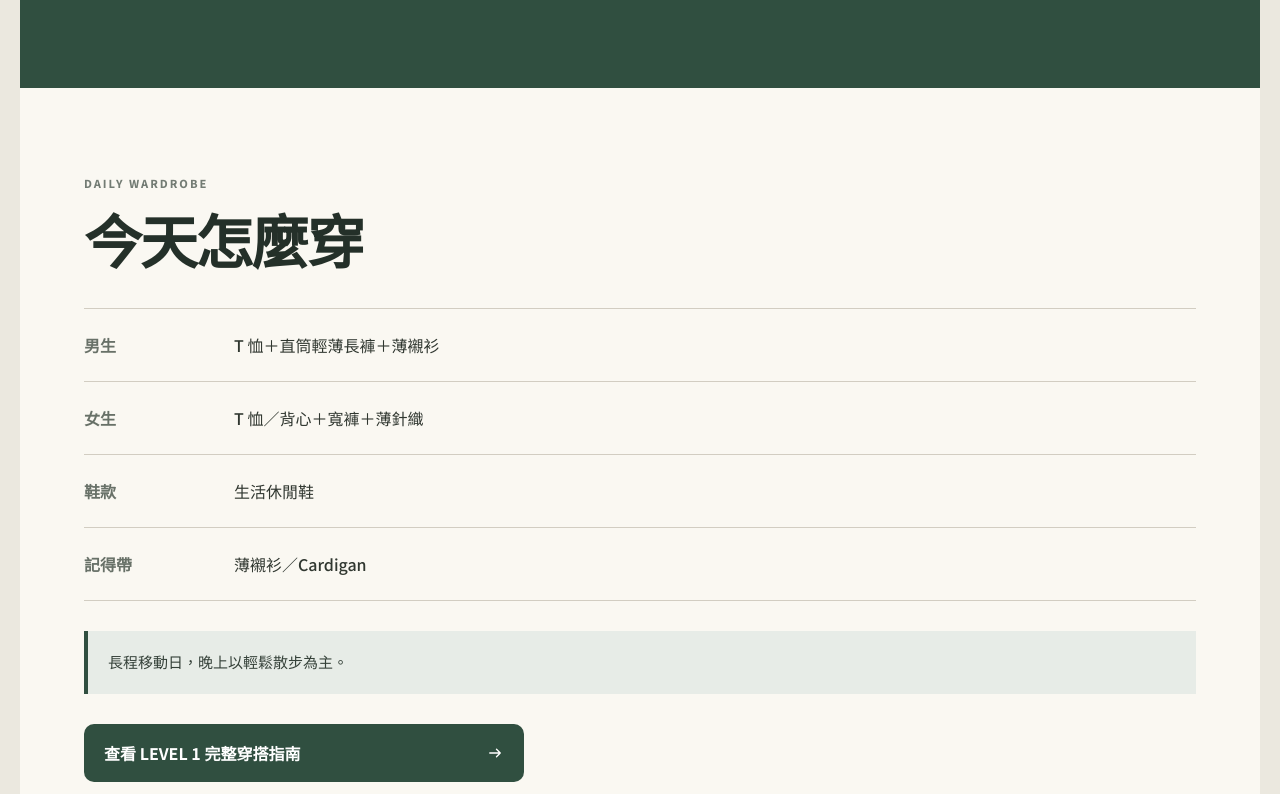
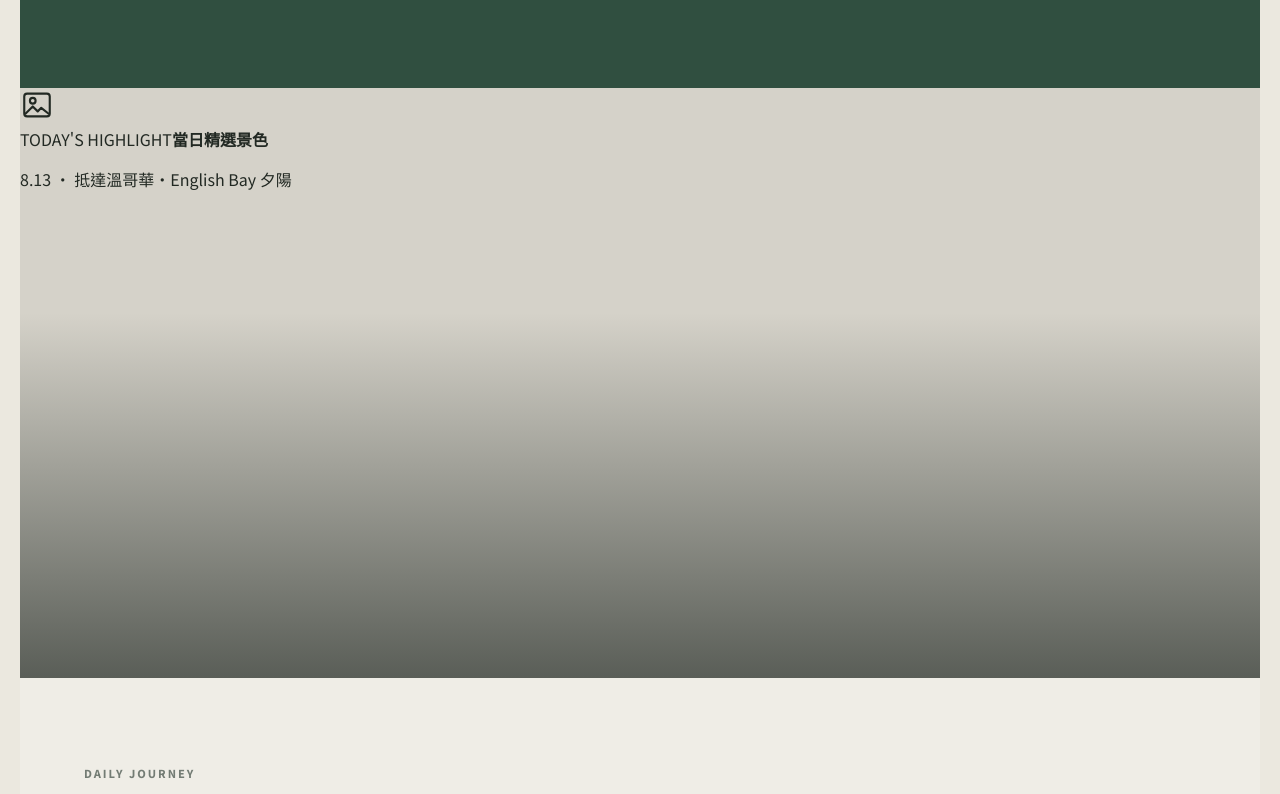
Before and after one commit to spotifyaegeus-boop/Travelwith77, a Next.js app: page / in a window 1280 px wide. Shown: the part 846-1640 px from the top of the page. Built offline with nearby package versions, Linux system fonts and the light colour scheme.

Commit message:
Update v.3.5 TravelApp.tsx

```diff
--- a/components/TravelApp.tsx
+++ b/components/TravelApp.tsx
@@ -75,6 +75,16 @@ function BackIcon() {
   );
 }
 
+function ImageIcon() {
+  return (
+    <svg width="34" height="34" viewBox="0 0 24 24" fill="none" aria-hidden="true">
+      <rect x="3" y="4" width="18" height="16" rx="2" stroke="currentColor" strokeWidth="1.5" />
+      <circle cx="9" cy="9" r="2" stroke="currentColor" strokeWidth="1.5" />
+      <path d="m4 18 5-5 3.5 3.5L15 14l5 4" stroke="currentColor" strokeWidth="1.5" strokeLinecap="round" strokeLinejoin="round" />
+    </svg>
+  );
+}
+
 /* =========================================================
    DATE HELPERS
 ========================================================= */
@@ -124,14 +134,16 @@ function getDateInTimeZone(timeZone: string) {
 }
 
 /*
-  8/13–8/15 Vancouver
-  8/16–8/18 Yellowknife
-  8/19–8/26 Alberta
-  8/27–8/28 Vancouver
+  旅行日期邏輯：
 
-  8/13 前：固定 8/13
-  旅行中：加拿大當地日期
-  8/28 後：固定 8/28
+  08/13–08/15 Vancouver
+  08/16–08/18 Yellowknife
+  08/19–08/26 Alberta
+  08/27–08/28 Vancouver
+
+  08/13 前 → 固定顯示 08/13
+  旅行期間 → 加拿大當地日期
+  08/28 後 → 固定顯示 08/28
 */
 
 function getTripTodayDate() {
@@ -161,10 +173,6 @@ function getTripTodayDate() {
     return vancouverDate;
   }
 
-  if (mountainNumber >= 20260816 && mountainNumber <= 20260826) {
-    return mountainDate;
-  }
-
   return vancouverDate;
 }
 
@@ -187,6 +195,7 @@ const levelGuides = {
     shoes: '舒適步行鞋、運動鞋',
     bring: '墨鏡、防曬、帽子、薄外套',
   },
+
   2: {
     title: '薄外層',
     temperature: '15–20°C',
@@ -201,6 +210,7 @@ const levelGuides = {
     shoes: '運動鞋、舒適步行鞋',
     bring: '薄外套、墨鏡、帽子',
   },
+
   3: {
     title: '保暖＋防風',
     temperature: '10–15°C',
@@ -215,6 +225,7 @@ const levelGuides = {
     shoes: '抓地力較好的步行鞋或健行鞋',
     bring: '防風外套、薄羽絨或刷毛中層',
   },
+
   4: {
     title: '羽絨分層',
     temperature: '5–10°C',
@@ -229,6 +240,7 @@ const levelGuides = {
     shoes: '健行鞋、防滑步行鞋',
     bring: '羽絨、Shell、薄帽、保暖配件',
   },
+
   5: {
     title: '高山禦寒',
     temperature: '0–5°C／高山強風',
@@ -248,6 +260,7 @@ const levelGuides = {
 function safeLevel(level: number): 1 | 2 | 3 | 4 | 5 {
   if (level <= 1) return 1;
   if (level >= 5) return 5;
+
   return Math.round(level) as 1 | 2 | 3 | 4 | 5;
 }
 
@@ -283,10 +296,14 @@ const packingItems = [
 ];
 
 /* =========================================================
-   MAIN
+   MAIN APP
 ========================================================= */
 
-export default function TravelApp({ days }: { days: TravelDay[] }) {
+export default function TravelApp({
+  days,
+}: {
+  days: TravelDay[];
+}) {
   const publishedDays = useMemo(
     () => days.filter((day) => day.published !== false),
     [days]
@@ -299,7 +316,8 @@ export default function TravelApp({ days }: { days: TravelDay[] }) {
 
   const [page, setPage] = useState<PageName>('today');
 
-  const [todayView, setTodayView] = useState<DayView>('detail');
+  const [todayView, setTodayView] =
+    useState<DayView>('detail');
 
   const [overviewView, setOverviewView] =
     useState<OverviewView>('list');
@@ -307,7 +325,8 @@ export default function TravelApp({ days }: { days: TravelDay[] }) {
   const [overviewDayView, setOverviewDayView] =
     useState<DayView>('detail');
 
-  const [overviewDate, setOverviewDate] = useState('');
+  const [overviewDate, setOverviewDate] =
+    useState('');
 
   const [overviewChapter, setOverviewChapter] =
     useState('全部');
@@ -319,12 +338,14 @@ export default function TravelApp({ days }: { days: TravelDay[] }) {
 
   const todayDay =
     publishedDays.find(
-      (day) => normalizeDate(day.date) === normalizeDate(todayDate)
+      (day) =>
+        normalizeDate(day.date) === normalizeDate(todayDate)
     ) || publishedDays[0];
 
   const overviewDay =
-    publishedDays.find((day) => day.date === overviewDate) ||
-    publishedDays[0];
+    publishedDays.find(
+      (day) => day.date === overviewDate
+    ) || publishedDays[0];
 
   const overviewDays = useMemo(() => {
     if (overviewChapter === '全部') {
@@ -430,7 +451,7 @@ export default function TravelApp({ days }: { days: TravelDay[] }) {
         <section className="contentPage">
           <p className="eyebrow">CANADA 2026</p>
           <h2>目前沒有可顯示的行程</h2>
-          <p>請確認行程資料至少有一天設定為發布。</p>
+          <p>請確認至少有一天行程設定為發布。</p>
         </section>
       </main>
     );
@@ -442,7 +463,9 @@ export default function TravelApp({ days }: { days: TravelDay[] }) {
 
       {/* TODAY */}
 
-      {page === 'today' && todayDay && todayView === 'detail' && (
+      {page === 'today' &&
+        todayDay &&
+        todayView === 'detail' && (
           <DayDetail
             day={todayDay}
             mode="today"
@@ -450,7 +473,9 @@ export default function TravelApp({ days }: { days: TravelDay[] }) {
           />
         )}
 
-      {page === 'today' && todayDay && todayView === 'level' && (
+      {page === 'today' &&
+        todayDay &&
+        todayView === 'level' && (
           <LevelGuidePage
             day={todayDay}
             onBack={closeTodayLevel}
@@ -458,9 +483,10 @@ export default function TravelApp({ days }: { days: TravelDay[] }) {
           />
         )}
 
-      {/* OVERVIEW LIST */}
+      {/* OVERVIEW */}
 
-      {page === 'overview' && overviewView === 'list' && (
+      {page === 'overview' &&
+        overviewView === 'list' && (
           <OverviewPage
             days={overviewDays}
             chapters={chapters}
@@ -470,15 +496,16 @@ export default function TravelApp({ days }: { days: TravelDay[] }) {
           />
         )}
 
-      {/* OVERVIEW DETAIL */}
-
       {page === 'overview' &&
         overviewView === 'detail' &&
         overviewDay &&
         overviewDayView === 'detail' && (
           <div>
             <div className="subPageHeader">
-              <button className="backButton" onClick={backToOverview}>
+              <button
+                className="backButton"
+                onClick={backToOverview}
+              >
                 <BackIcon />
                 返回行程總覽
               </button>
@@ -491,8 +518,6 @@ export default function TravelApp({ days }: { days: TravelDay[] }) {
             />
           </div>
         )}
-
-      {/* OVERVIEW LEVEL GUIDE */}
 
       {page === 'overview' &&
         overviewView === 'detail' &&
@@ -520,12 +545,17 @@ export default function TravelApp({ days }: { days: TravelDay[] }) {
 
       {/* NAV */}
 
-      <nav className="bottomNav" aria-label="主要導覽">
+      <nav
+        className="bottomNav"
+        aria-label="主要導覽"
+      >
         {navItems.map((item) => (
           <a
             key={item.id}
             href={`#${item.id}`}
-            className={page === item.id ? 'active' : ''}
+            className={
+              page === item.id ? 'active' : ''
+            }
             onClick={(event) => {
               event.preventDefault();
               switchPage(item.id);
@@ -559,6 +589,16 @@ function SiteHeader() {
 
 /* =========================================================
    DAY DETAIL
+
+   新結構：
+
+   1. 日期 / 主題
+   2. LEVEL 穿搭入口
+   3. 天氣
+   4. HERO
+   5. 行程
+
+   DAILY WARDROBE 已完全移除
 ========================================================= */
 
 function DayDetail({
@@ -572,6 +612,9 @@ function DayDetail({
 }) {
   return (
     <div className="todayPage">
+
+      {/* HERO INFO */}
+
       <section className="todayHero">
         <p className="dateLabel">
           {formatDate(day.date)} ・ {getWeekday(day.date)}
@@ -579,19 +622,29 @@ function DayDetail({
 
         <h1>{day.title}</h1>
 
-        <p className="chapterLabel">{day.chapter}</p>
+        <p className="chapterLabel">
+          {day.chapter}
+        </p>
 
-        <button className="levelButton" onClick={onOpenLevel}>
+        {/* 穿搭唯一入口 */}
+
+        <button
+          className="levelButton"
+          onClick={onOpenLevel}
+        >
           <div>
             <span>建議穿著</span>
 
             <strong>
-              LEVEL {safeLevel(day.level)}｜{levelName(day.level)}
+              LEVEL {safeLevel(day.level)}
+              ｜{levelName(day.level)}
             </strong>
           </div>
 
           <ArrowIcon />
         </button>
+
+        {/* WEATHER */}
 
         <div className="weatherGrid">
           <div>
@@ -605,83 +658,82 @@ function DayDetail({
           </div>
         </div>
 
-        <p className="weatherText">{day.weather}</p>
+        <p className="weatherText">
+          {day.weather}
+        </p>
       </section>
 
-      {day.heroImage && (
+      {/* =====================================================
+          DAILY HERO IMAGE
+
+          有 heroImage → 顯示圖片
+          沒有 heroImage → 保留完整 Hero 位置
+      ===================================================== */}
+
       <figure className="destinationHero">
+        {day.heroImage ? (
+          <>
             <img
               src={day.heroImage}
-            alt={`${day.title} 精選旅遊景色`}
+              alt={`${day.title} 當日精選景色`}
             />
 
             <figcaption>
               <span>
                 {mode === 'today'
-                ? "TODAY'S DESTINATION"
-                : 'DESTINATION'}
+                  ? "TODAY'S HIGHLIGHT"
+                  : 'DAY HIGHLIGHT'}
               </span>
 
               <strong>{day.title}</strong>
             </figcaption>
-        </figure>
-      )}
-
-      <section className="todayOutfit">
-        <p className="eyebrow">DAILY WARDROBE</p>
-        <h2>今天怎麼穿</h2>
-
-        <div className="outfitRows">
-          <div>
-            <b>男生</b>
-            <span>{day.maleOutfit}</span>
-          </div>
+          </>
+        ) : (
+          <div className="heroPlaceholder">
+            <ImageIcon />
 
             <div>
-            <b>女生</b>
-            <span>{day.femaleOutfit}</span>
-          </div>
+              <span>TODAY'S HIGHLIGHT</span>
 
-          <div>
-            <b>鞋款</b>
-            <span>{day.shoes}</span>
-          </div>
+              <strong>
+                當日精選景色
+              </strong>
 
-          <div>
-            <b>記得帶</b>
-            <span>{day.outerLayer}</span>
+              <p>
+                {formatDate(day.date)} ・ {day.title}
+              </p>
             </div>
           </div>
+        )}
+      </figure>
 
-        {day.notice && (
-          <p className="notice">{day.notice}</p>
-        )}
-
-        <button className="primaryButton" onClick={onOpenLevel}>
-          <span>
-            查看 LEVEL {safeLevel(day.level)} 完整穿搭指南
-          </span>
-          <ArrowIcon />
-        </button>
-      </section>
+      {/* DAILY JOURNEY */}
 
       <section className="routeSection">
-        <p className="eyebrow">DAILY JOURNEY</p>
+        <p className="eyebrow">
+          DAILY JOURNEY
+        </p>
+
         <h2>當日行程</h2>
 
         <div className="timeline">
-          {day.itinerary.map((item, index) => (
+          {day.itinerary.map(
+            (item, index) => (
               <div
                 className="stop"
                 key={`${item.time}-${item.place}-${index}`}
               >
-              <time>{item.time}</time>
+                <time>
+                  {item.time}
+                </time>
 
                 <div>
                   <b>{item.place}</b>
 
                   {item.description && (
-                  <p>{item.description}</p>
+                    <p>
+                      {item.description}
+                    </p>
                   )}
 
                   {item.mapUrl && (
@@ -697,7 +749,8 @@ function DayDetail({
                   )}
                 </div>
               </div>
-          ))}
+            )
+          )}
         </div>
       </section>
     </div>
@@ -722,42 +775,66 @@ function LevelGuidePage({
 
   return (
     <div className="levelGuidePage">
+
       <div className="subPageHeader">
-        <button className="backButton" onClick={onBack}>
+        <button
+          className="backButton"
+          onClick={onBack}
+        >
           <BackIcon />
           {backLabel}
         </button>
       </div>
 
+      {/* LEVEL HERO */}
+
       <section className="levelGuideHero">
-        <p className="eyebrow lightEyebrow">WARDROBE LEVEL</p>
+        <p className="eyebrow lightEyebrow">
+          WARDROBE LEVEL
+        </p>
 
-        <span className="levelNumber">LEVEL {level}</span>
+        <span className="levelNumber">
+          LEVEL {level}
+        </span>
 
         <h1>{guide.title}</h1>
 
-        <p className="levelTemperature">{guide.temperature}</p>
+        <p className="levelTemperature">
+          {guide.temperature}
+        </p>
 
-        <p className="levelSummary">{guide.summary}</p>
+        <p className="levelSummary">
+          {guide.summary}
+        </p>
 
         <div className="dayContext">
           <span>套用到這一天</span>
 
           <strong>
-            {formatDate(day.date)} ・ {day.title}
+            {formatDate(day.date)}
+            {' ・ '}
+            {day.title}
           </strong>
 
           <small>
-            白天 {day.dayTemp} ／ 早晚 {day.nightTemp}
+            白天 {day.dayTemp}
+            {' ／ '}
+            早晚 {day.nightTemp}
           </small>
         </div>
       </section>
 
+      {/* TIME OF DAY */}
+
       <section className="levelContent">
-        <p className="eyebrow">HOW TO DRESS</p>
+        <p className="eyebrow">
+          HOW TO DRESS
+        </p>
+
         <h2>早晚怎麼穿</h2>
 
         <div className="timeWearGrid">
+
           <article>
             <span>早上</span>
             <strong>MORNING</strong>
@@ -775,67 +852,105 @@ function LevelGuidePage({
             <strong>EVENING</strong>
             <p>{guide.evening}</p>
           </article>
+
         </div>
       </section>
 
+      {/* LAYERS */}
+
       <section className="layerSection">
-        <p className="eyebrow">LAYERING SYSTEM</p>
+        <p className="eyebrow">
+          LAYERING SYSTEM
+        </p>
+
         <h2>分層穿搭</h2>
 
         <div className="layerList">
+
           <div>
             <span>01</span>
+
             <div>
-              <b>底層 Base Layer</b>
+              <b>
+                底層 Base Layer
+              </b>
+
               <p>{guide.base}</p>
             </div>
           </div>
 
           <div>
             <span>02</span>
+
             <div>
-              <b>中層 Mid Layer</b>
+              <b>
+                中層 Mid Layer
+              </b>
+
               <p>{guide.mid}</p>
             </div>
           </div>
 
           <div>
             <span>03</span>
+
             <div>
-              <b>外層 Outer Layer</b>
+              <b>
+                外層 Outer Layer
+              </b>
+
               <p>{guide.outer}</p>
             </div>
           </div>
 
           <div>
             <span>04</span>
+
             <div>
-              <b>下身 Bottom</b>
+              <b>
+                下身 Bottom
+              </b>
+
               <p>{guide.bottom}</p>
             </div>
           </div>
 
           <div>
             <span>05</span>
+
             <div>
-              <b>鞋款 Shoes</b>
+              <b>
+                鞋款 Shoes
+              </b>
+
               <p>{guide.shoes}</p>
             </div>
           </div>
+
         </div>
       </section>
 
+      {/* BRING */}
+
       <section className="bringSection">
-        <p className="eyebrow">DON'T FORGET</p>
+        <p className="eyebrow">
+          DON'T FORGET
+        </p>
+
         <h2>記得帶</h2>
 
         <div className="bringCard">
           <BagIcon />
-          <p>{guide.bring}</p>
+
+          <p>
+            {guide.bring}
+          </p>
         </div>
 
         {day.notice && (
-          <p className="notice">{day.notice}</p>
+          <p className="notice">
+            {day.notice}
+          </p>
         )}
       </section>
     </div>
@@ -861,13 +976,23 @@ function OverviewPage({
 }) {
   return (
     <section className="contentPage">
-      <p className="eyebrow">TRIP OVERVIEW</p>
+      <p className="eyebrow">
+        TRIP OVERVIEW
+      </p>
+
       <h2>行程總覽</h2>
 
       <div className="chapterTabs">
+
         <button
-          className={activeChapter === '全部' ? 'active' : ''}
-          onClick={() => onChapterChange('全部')}
+          className={
+            activeChapter === '全部'
+              ? 'active'
+              : ''
+          }
+          onClick={() =>
+            onChapterChange('全部')
+          }
         >
           全部
         </button>
@@ -875,19 +1000,29 @@ function OverviewPage({
         {chapters.map((chapter) => (
           <button
             key={chapter}
-            className={activeChapter === chapter ? 'active' : ''}
-            onClick={() => onChapterChange(chapter)}
+            className={
+              activeChapter === chapter
+                ? 'active'
+                : ''
+            }
+            onClick={() =>
+              onChapterChange(chapter)
+            }
           >
             {chapter}
           </button>
         ))}
+
       </div>
 
       <div className="dayList">
+
         {days.map((day) => (
           <button
             key={day.date}
-            onClick={() => onOpenDay(day.date)}
+            onClick={() =>
+              onOpenDay(day.date)
+            }
           >
             <span>
               {formatDate(day.date)}
@@ -895,11 +1030,16 @@ function OverviewPage({
               {getWeekday(day.date)}
             </span>
 
-            <strong>{day.title}</strong>
+            <strong>
+              {day.title}
+            </strong>
 
-            <small>{day.chapter}</small>
+            <small>
+              {day.chapter}
+            </small>
           </button>
         ))}
+
       </div>
     </section>
   );
@@ -912,13 +1052,18 @@ function OverviewPage({
 function DocumentsPage() {
   return (
     <section className="contentPage">
-      <p className="eyebrow">TRAVEL DOCUMENTS</p>
+      <p className="eyebrow">
+        TRAVEL DOCUMENTS
+      </p>
+
       <h2>重要檔案</h2>
 
       <div className="emptyCard">
         <FileIcon />
 
-        <strong>旅行文件</strong>
+        <strong>
+          旅行文件
+        </strong>
 
         <p>
           航班、住宿、租車、景點、保險等重要憑證與下載連結，
@@ -940,16 +1085,24 @@ function PackingPage({
   checkedItems: string[];
   onToggle: (item: string) => void;
 }) {
-  const completed = checkedItems.length;
-  const total = packingItems.length;
+  const completed =
+    checkedItems.length;
+
+  const total =
+    packingItems.length;
 
   return (
     <section className="contentPage">
-      <p className="eyebrow">PACKING CHECKLIST</p>
+      <p className="eyebrow">
+        PACKING CHECKLIST
+      </p>
+
       <h2>行李清單</h2>
 
       <div className="packingProgress">
-        <span>準備進度</span>
+        <span>
+          準備進度
+        </span>
 
         <strong>
           {completed} / {total}
@@ -957,17 +1110,27 @@ function PackingPage({
       </div>
 
       <div className="checklistPreview">
+
         {packingItems.map((item) => (
           <label key={item}>
+
             <input
               type="checkbox"
-              checked={checkedItems.includes(item)}
-              onChange={() => onToggle(item)}
+              checked={
+                checkedItems.includes(item)
+              }
+              onChange={() =>
+                onToggle(item)
+              }
             />
 
-            <span>{item}</span>
+            <span>
+              {item}
+            </span>
+
           </label>
         ))}
+
       </div>
     </section>
   );
```
Lines whose indentation alone changed are shown as unchanged.
